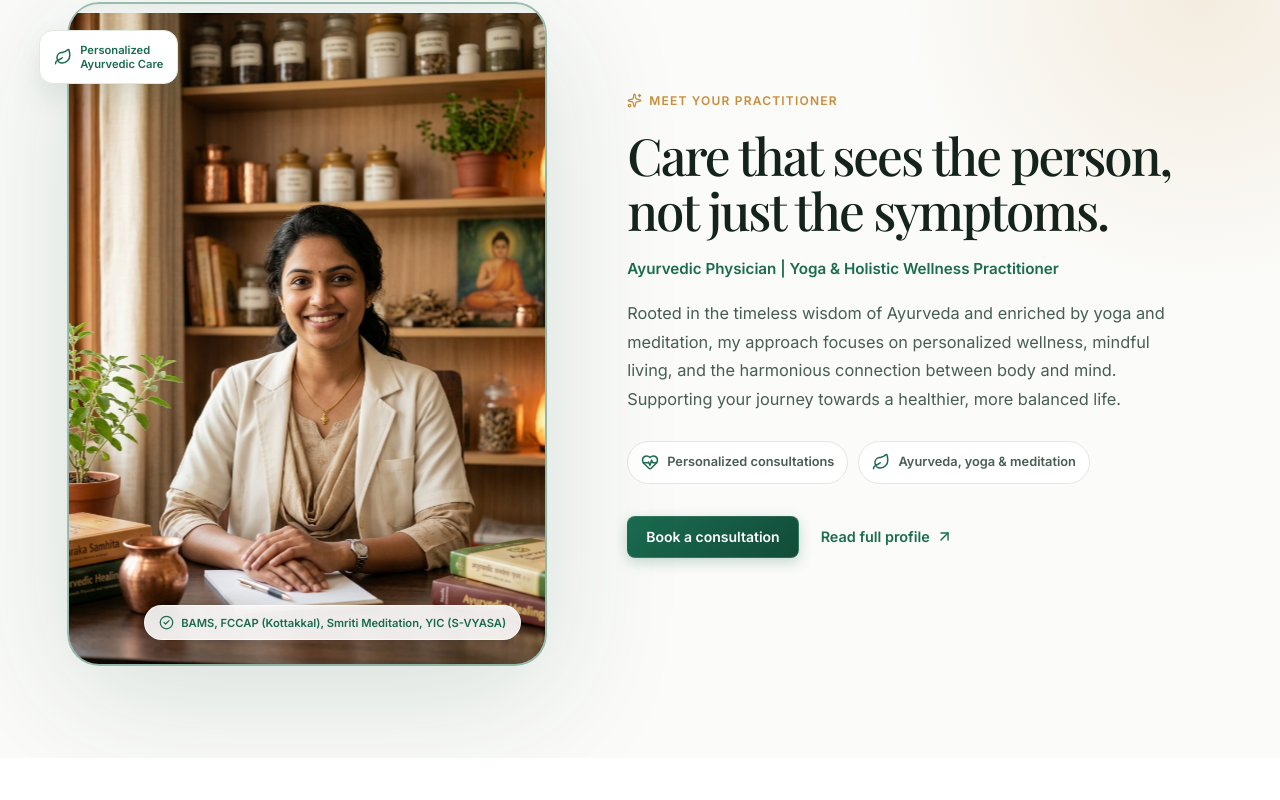
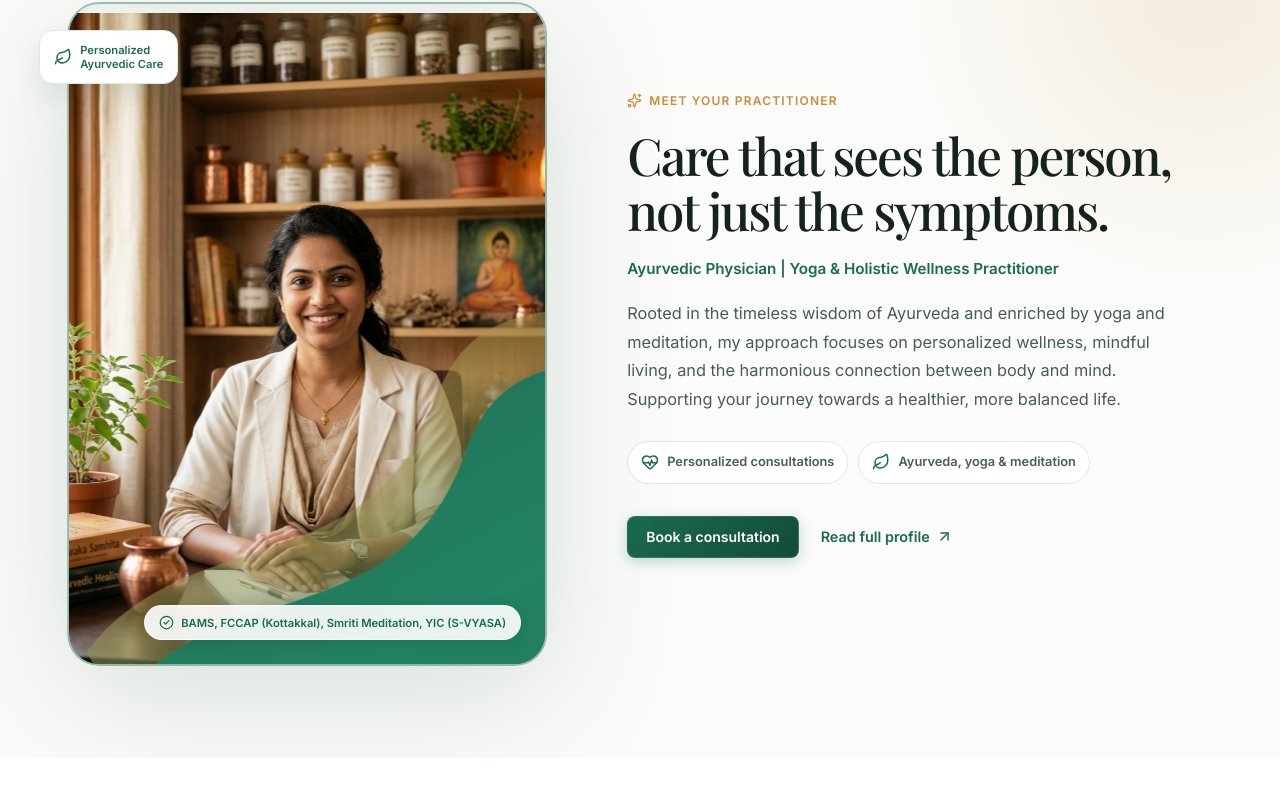
Before and after one commit to fahadmb123/Jeevayurniketan-ayurveda-app, a React (Vite) app in the folder frontend/: page / in a window 1280 px wide. Shown: the part 2380-3180 px from the top of the page. Built offline with nearby package versions, Linux system fonts and the light colour scheme; a web font is replaced by a local one.

Commit message:
chore(doctor): pace liquid wave animation to 1.35s and optimize travel path for clear visibility

```diff
--- a/frontend/src/features/team/components/DoctorIntroSection.css
+++ b/frontend/src/features/team/components/DoctorIntroSection.css
@@ -111,8 +111,8 @@
   position: absolute;
   top: 50%;
   left: 50%;
-  width: 1400px;
-  height: 2200px;
+  width: 700px;
+  height: 1200px;
   transform: translate(-50%, -50%) rotate(-30deg);
   pointer-events: none;
   z-index: 6;
@@ -138,7 +138,7 @@
 }
 
 .doctor-liquid-wipe__emblem {
-  transform-origin: 450px 915px;
+  transform-origin: 350px 600px;
   filter: drop-shadow(0 8px 18px rgba(11, 43, 32, 0.35));
 }
 
--- a/frontend/src/features/team/components/DoctorIntroSection.tsx
+++ b/frontend/src/features/team/components/DoctorIntroSection.tsx
@@ -38,10 +38,10 @@ export const DoctorIntroSection: React.FC = React.memo(() => {
   const handleMouseEnter = () => {
     setIsHovered(true);
     if (swapTimerRef.current) clearTimeout(swapTimerRef.current);
-    // Swap image at exact midpoint when the wave curtain 100% covers the card
+    // Swap image at exact midpoint (675ms of 1.35s) when the wave curtain 100% covers the card
     swapTimerRef.current = window.setTimeout(() => {
       setActiveImage('secondary');
-    }, 360);
+    }, 675);
   };
 
   const handleMouseLeave = () => {
@@ -50,7 +50,7 @@ export const DoctorIntroSection: React.FC = React.memo(() => {
     // Swap back at midpoint of the return wave sweep
     swapTimerRef.current = window.setTimeout(() => {
       setActiveImage('primary');
-    }, 360);
+    }, 675);
   };
 
   const handleToggle = () => {
@@ -112,58 +112,58 @@ export const DoctorIntroSection: React.FC = React.memo(() => {
               <div className="doctor-liquid-wipe-wrap" aria-hidden="true">
                 <motion.div
                   className="doctor-liquid-wipe"
-                  initial={{ y: '120%' }}
-                  animate={{ y: isHovered ? '-120%' : '120%' }}
+                  initial={{ y: 560 }}
+                  animate={{ y: isHovered ? -560 : 560 }}
                   transition={{
-                    duration: 0.82,
-                    ease: [0.38, 0, 0.22, 1],
+                    duration: 1.35,
+                    ease: [0.32, 0, 0.24, 1],
                   }}
                 >
                   <svg
-                    viewBox="0 0 900 1800"
+                    viewBox="0 0 700 1200"
                     fill="none"
                     xmlns="http://www.w3.org/2000/svg"
                     className="doctor-liquid-wipe__svg"
                     preserveAspectRatio="none"
                   >
                     <defs>
-                      <linearGradient id="ayurLiquidWipeGrad" x1="0" y1="1800" x2="0" y2="0" gradientUnits="userSpaceOnUse">
+                      <linearGradient id="ayurLiquidWipeGrad" x1="0" y1="1200" x2="0" y2="0" gradientUnits="userSpaceOnUse">
                         <stop offset="0%" stopColor="#0B2B20" />
                         <stop offset="35%" stopColor="#1B6B50" />
                         <stop offset="70%" stopColor="#248263" />
                         <stop offset="100%" stopColor="#1B6B50" />
                       </linearGradient>
-                      <linearGradient id="ayurWaveAccentGrad" x1="0" y1="1800" x2="0" y2="0" gradientUnits="userSpaceOnUse">
-                        <stop offset="0%" stopColor="#C98D3B" stopOpacity="0.45" />
-                        <stop offset="50%" stopColor="#3EB489" stopOpacity="0.55" />
-                        <stop offset="100%" stopColor="#C98D3B" stopOpacity="0.45" />
+                      <linearGradient id="ayurWaveAccentGrad" x1="0" y1="1200" x2="0" y2="0" gradientUnits="userSpaceOnUse">
+                        <stop offset="0%" stopColor="#C98D3B" stopOpacity="0.5" />
+                        <stop offset="50%" stopColor="#3EB489" stopOpacity="0.6" />
+                        <stop offset="100%" stopColor="#C98D3B" stopOpacity="0.5" />
                       </linearGradient>
                       <filter id="ayurWipeGlow" x="-20%" y="-20%" width="140%" height="140%">
-                        <feDropShadow dx="0" dy="8" stdDeviation="16" floodColor="#0B2B20" floodOpacity="0.45" />
+                        <feDropShadow dx="0" dy="10" stdDeviation="18" floodColor="#071E16" floodOpacity="0.5" />
                       </filter>
                     </defs>
 
                     {/* Translucent accent wave leading edge */}
                     <path
-                      d="M -50 420 C 180 260, 360 560, 560 350 C 740 180, 850 450, 950 320 L 950 460 C 850 490, 740 220, 560 390 C 360 600, 180 300, -50 460 Z"
+                      d="M -30 220 C 140 120, 270 300, 430 160 C 550 60, 620 230, 730 140 L 730 240 C 620 330, 550 160, 430 260 C 270 400, 140 220, -30 320 Z"
                       fill="url(#ayurWaveAccentGrad)"
                     />
 
                     {/* Main solid organic wave curtain */}
                     <path
-                      d="M -50 480 C 180 320, 360 620, 560 410 C 740 240, 850 510, 950 380 L 950 1350 C 850 1480, 700 1220, 500 1420 C 320 1590, 160 1300, -50 1450 Z"
+                      d="M -30 280 C 140 180, 270 360, 430 220 C 550 120, 620 290, 730 200 L 730 960 C 620 1060, 500 890, 360 1030 C 220 1150, 100 950, -30 1050 Z"
                       fill="url(#ayurLiquidWipeGrad)"
                       filter="url(#ayurWipeGlow)"
                     />
 
                     {/* Translucent accent wave trailing edge */}
                     <path
-                      d="M -50 1450 C 160 1300, 320 1590, 500 1420 C 700 1220, 850 1480, 950 1350 L 950 1480 C 850 1610, 700 1350, 500 1550 C 320 1720, 160 1430, -50 1580 Z"
+                      d="M -30 1050 C 100 950, 220 1150, 360 1030 C 500 890, 620 1060, 730 960 L 730 1060 C 620 1160, 500 990, 360 1130 C 220 1250, 100 1050, -30 1150 Z"
                       fill="url(#ayurWaveAccentGrad)"
                     />
 
                     {/* Branded center badge echoing the reference sticker */}
-                    <g transform="translate(450, 915)" className="doctor-liquid-wipe__emblem">
+                    <g transform="translate(350, 600)" className="doctor-liquid-wipe__emblem">
                       <circle r="46" fill="#FFFFFF" filter="drop-shadow(0 6px 14px rgba(0,0,0,0.18))" />
                       <circle r="40" fill="none" stroke="#C98D3B" strokeWidth="1.5" strokeDasharray="3 3" />
                       <circle r="36" fill="#1B6B50" />
```
